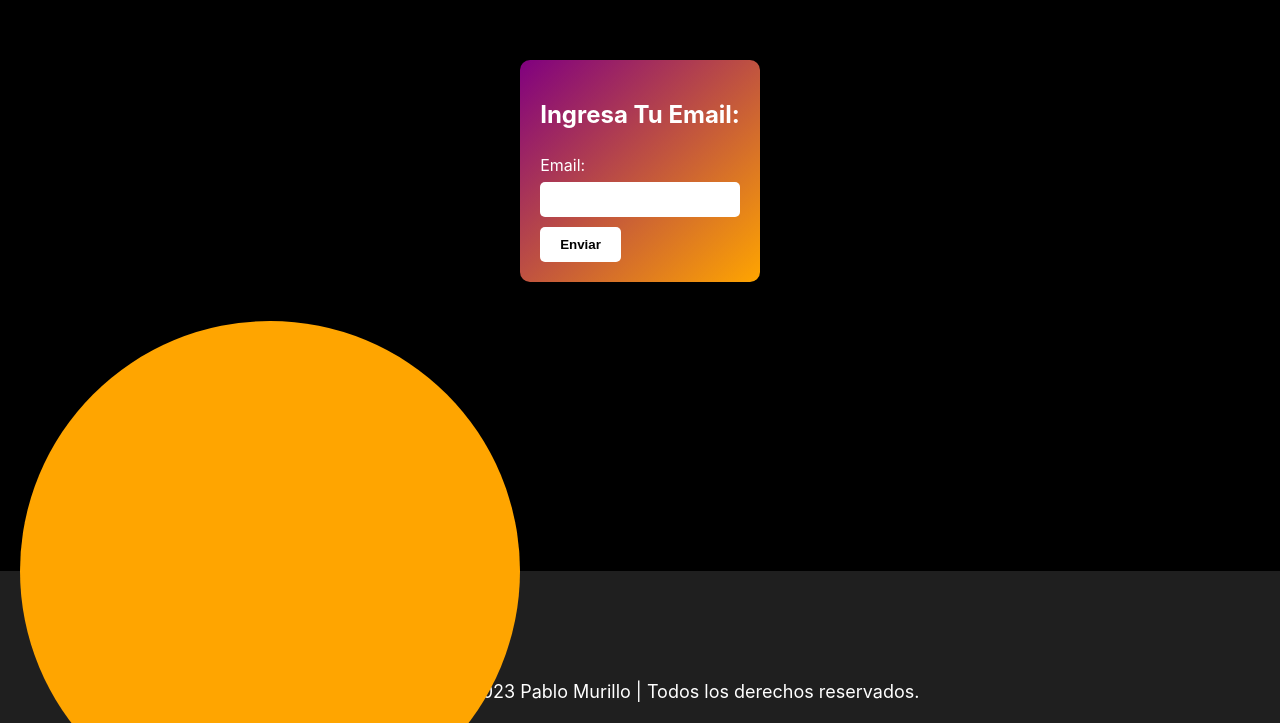
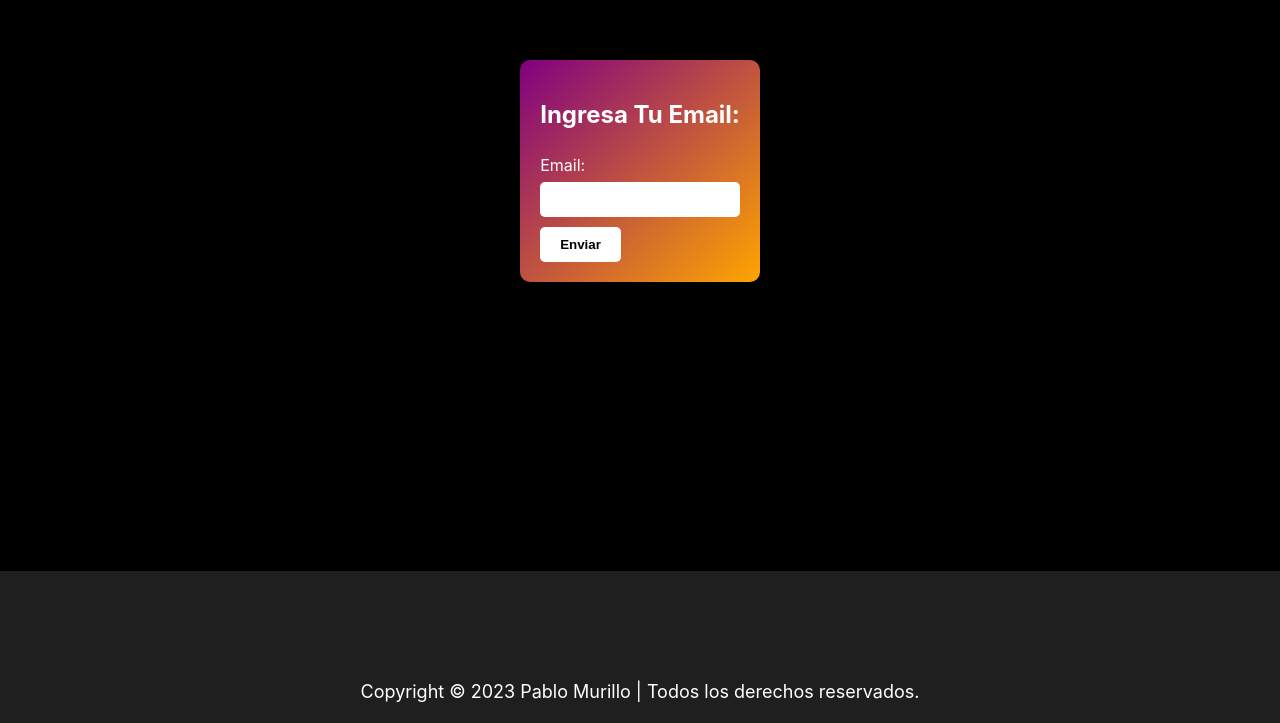
Before and after one commit to PabloMur/chat-front, a React (Vite) app: page / in a window 1280 px wide. Shown: the part 229-952 px from the top of the page. Built offline with nearby package versions, Linux system fonts and the light colour scheme.

Commit message:
maye fixed som bugs

```diff
--- a/src/App.tsx
+++ b/src/App.tsx
@@ -1,5 +1,4 @@
-import React, { Suspense } from "react";
-import * as ReactDom from "react-dom";
+import { Suspense } from "react";
 import { BrowserRouter } from "react-router-dom";
 import { AppRoutes } from "./router";
 import { RecoilRoot } from "recoil";
--- /dev/null
+++ b/src/components/Background/styles.module.css
@@ -0,0 +1,5 @@
+.root {
+  height: 100vh;
+  width: 100%;
+  background-color: red;
+}
--- a/src/components/layout/index.tsx
+++ b/src/components/layout/index.tsx
@@ -8,7 +8,6 @@ const Layout = () => {
   return (
     <>
       <div className={css.root}>
-        <Circle position="bottom"></Circle>
         <Outlet />
       </div>
       <Footer />
--- a/src/components/layout/styles.module.css
+++ b/src/components/layout/styles.module.css
@@ -5,4 +5,5 @@
   display: flex;
   justify-content: center;
   align-items: center;
+  overflow: hidden;
 }
```
Also changed, not shown: src/components/Background/index.tsx (added, +9 -0 lines).
